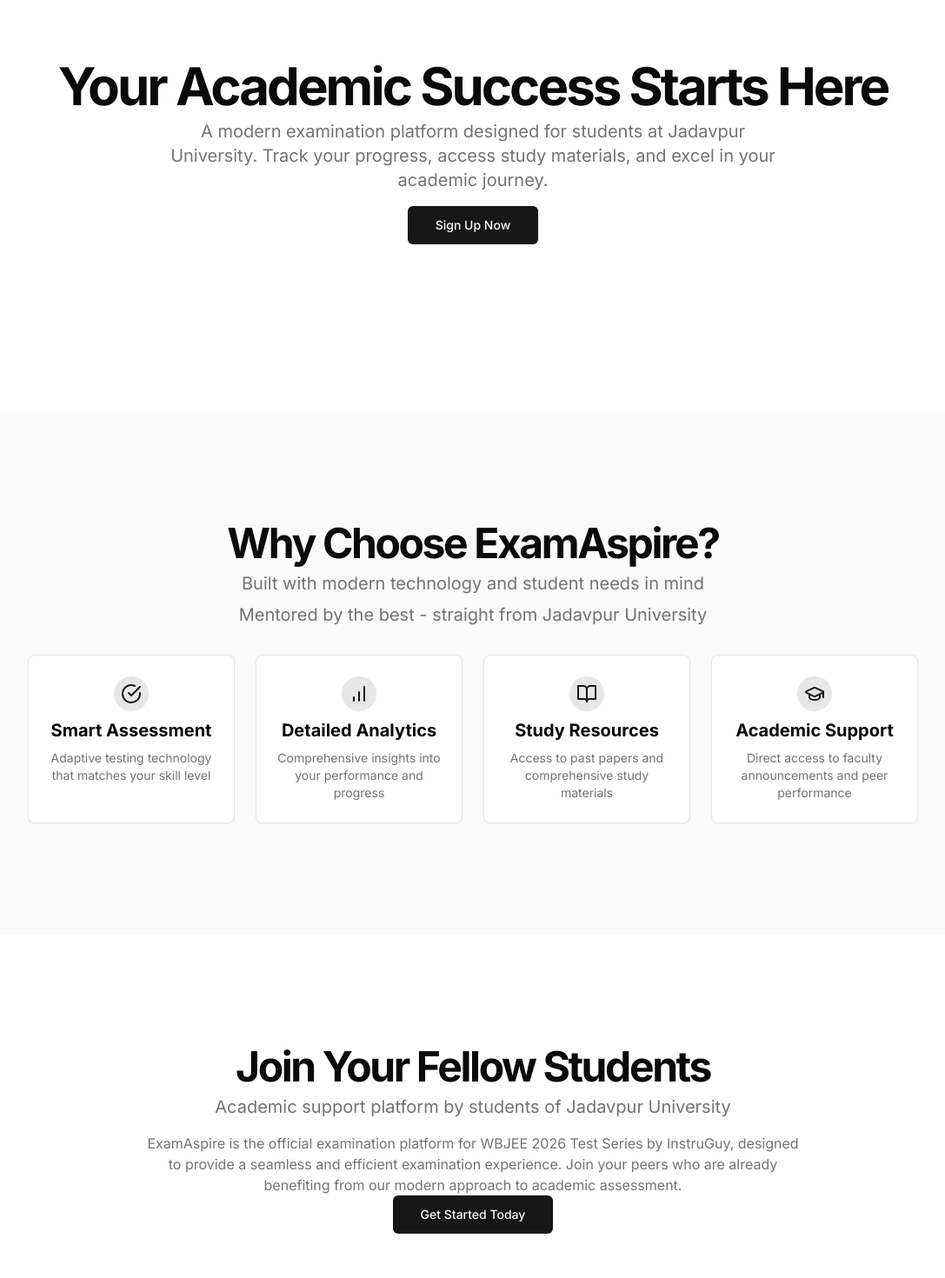
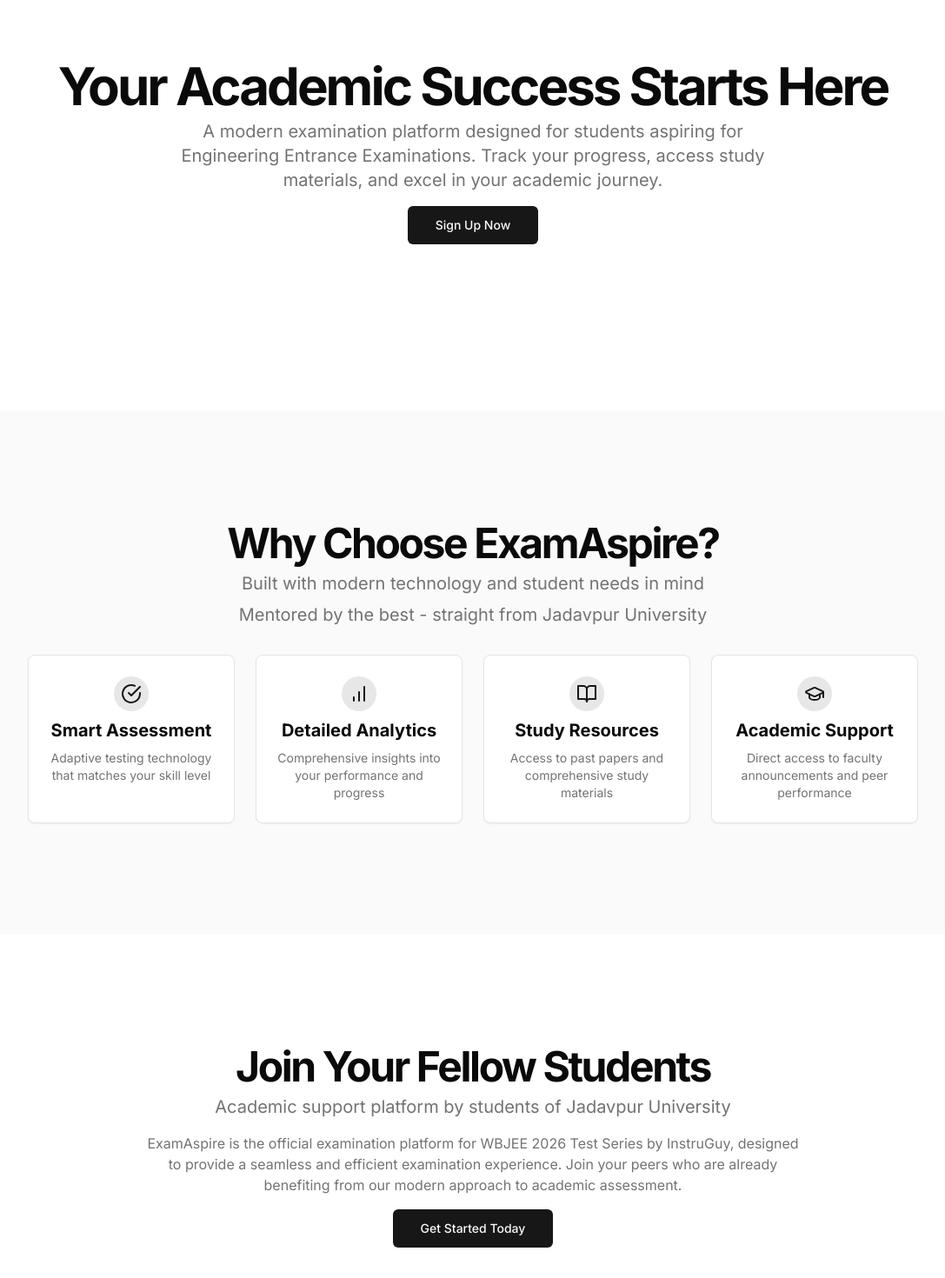
Before and after one commit to SH1V4M100/ExamAspire, a Next.js app: page / in a window 1280 px wide. Shown: the part 180-1650 px from the top of the page at 87% size, without its empty margins (96-1183 px from the left). Built offline with nearby package versions, Linux system fonts and the light colour scheme.

Commit message:
minor mods

```diff
--- a/src/app/(frontend)/exams/useExamState.ts
+++ b/src/app/(frontend)/exams/useExamState.ts
@@ -188,7 +188,12 @@
     try {
       let score = 0;
       let totalMarks = 0;
-
+      // ✅ Skip actual submission if exam.id === 0
+      if (exam.id === 3) {
+        console.log('Skipping exam submission due to mock exam (id = 0)');
+        clearExamState();
+        return { success: true, message: 'Exam not submitted (mock mode).' };
+      }
       const allQuestions = exam.sections.flatMap(section =>
         section.questions.map(question => ({
           ...question,
--- a/src/app/(frontend)/page.tsx
+++ b/src/app/(frontend)/page.tsx
@@ -33,7 +33,7 @@
                   Your Academic Success Starts Here
                 </h1>
                 <p className="mx-auto max-w-[700px] text-muted-foreground md:text-xl">
-                  A modern examination platform designed for students at Jadavpur University. Track your progress, access study materials, and excel in your academic journey.
+                  A modern examination platform designed for students aspiring for Engineering Entrance Examinations. Track your progress, access study materials, and excel in your academic journey.
                 </p>
               </div>
               <div className="space-x-4">
@@ -116,7 +116,7 @@
                 <p className="text-muted-foreground">
                   ExamAspire is the official examination platform for WBJEE 2026 Test Series by InstruGuy, designed to provide a seamless and efficient examination experience. Join your peers who are already benefiting from our modern approach to academic assessment.
                 </p>
-                <Link href="/signup">
+                <Link href="/signup" className="inline-block mt-4">
                   <Button size="lg">Get Started Today</Button>
                 </Link>
               </div>
--- a/src/components/dashboard/navbar.tsx
+++ b/src/components/dashboard/navbar.tsx
@@ -62,9 +62,7 @@
       });
       const data = await req.json();
       // Redirect to home page on successful logout
-      if (req.ok) {
-        window.location.href = '/';
-      }
+      window.location.href = '/';
     } catch (err) {
       console.log(err);
     }
--- a/src/components/exam-card.tsx
+++ b/src/components/exam-card.tsx
@@ -21,8 +21,8 @@
   (exam.attempted && status==='active'); // new condition here
 
   const handleExamAction = () => {
-    // Navigate to the exam attempt page
-    router.push(`/exams/${exam.id}/attempt`);
+    // Open exam attempt in a new tab
+    window.open(`/exams/${exam.id}/attempt`, '_blank');
   };
 
   return (
--- a/src/lib/utils.ts
+++ b/src/lib/utils.ts
@@ -34,9 +34,14 @@
   }
 }
 
-export function formatDate(date: Date | string): string {
-  // Convert string to Date if needed
+export function formatDate(date: Date | string | null | undefined): string {
+  if (!date) return 'Invalid date';
+
   const dateObj = typeof date === 'string' ? new Date(date) : date;
+
+  if (!(dateObj instanceof Date) || isNaN(dateObj.getTime())) {
+    return 'Invalid date';
+  }
 
   return dateObj.toLocaleDateString('en-US', {
     month: 'short',
```
